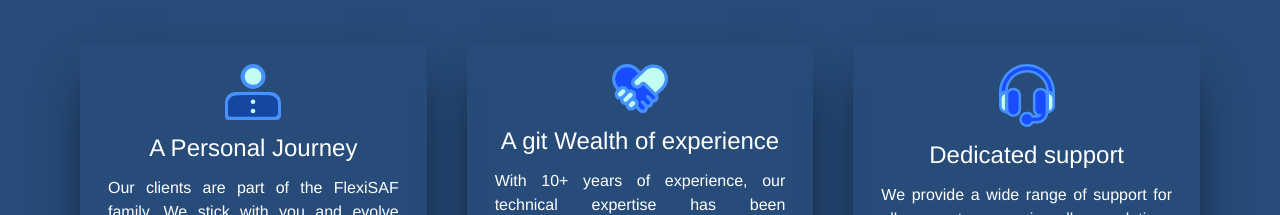
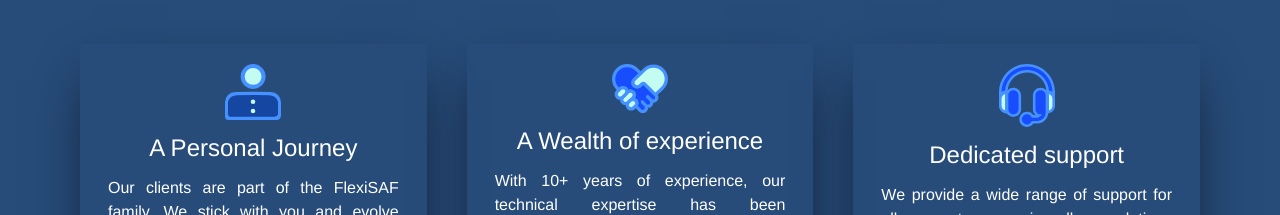
Before and after one commit to ofonime41/flexisaf, a Vue app: page / in a window 1280 px wide. Shown: the part 3020-3235 px from the top of the page. Built offline with nearby package versions, Linux system fonts and the light colour scheme.

Commit message:
typo error corrected

```diff
--- a/src/views/HomeView.vue
+++ b/src/views/HomeView.vue
@@ -202,7 +202,7 @@
 
             <div class="solution2 rounded py-5 px-7 shadow-2xl hover:shadow-md shadow-slate-900 text-white">
               <img class=" mx-auto w-14" src="@/assets/images/responsible.svg" alt="">
-              <h3 class="text-xl md:text-2xl font-medium my-3">A git Wealth of experience</h3>
+              <h3 class="text-xl md:text-2xl font-medium my-3">A Wealth of experience</h3>
               <p class="text-justify mb-5 after:text-md">
                 With 10+ years of experience, our technical expertise has been emboldened by our resolve to help you
                 conquer barriers.
```
